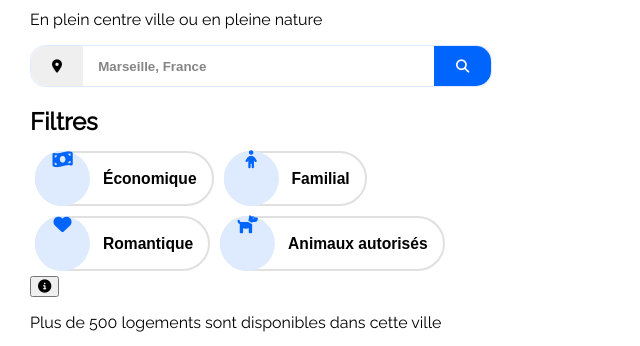
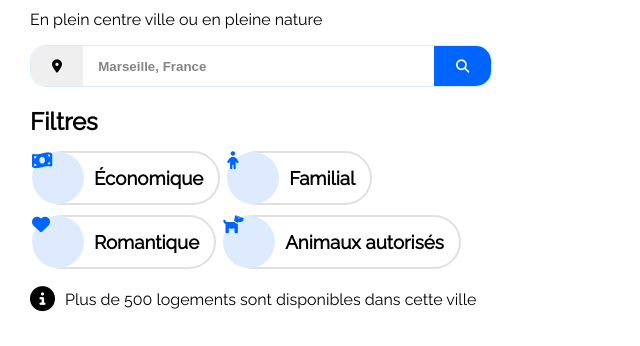
Before and after one commit to RomainCourcelle/RomainCourcelle_2_05022021, a plain HTML site: page index.html in a window 1280 px wide. Shown: the part 117-463 px from the top of the page, without its empty margins (0-640 px from the left). Drawn offline with Linux system fonts and the light colour scheme.

Commit message:
Bloc informations

```diff
--- a/css/style.css
+++ b/css/style.css
@@ -74,7 +74,7 @@ section
 .boutton_header
 {
     cursor: pointer;
-    height: 55px;
+    height: 50px;
     margin: 5px;
     padding: 0;
     display: flex;
@@ -93,9 +93,9 @@ section
 .bout_filtre
 {
     font-size: large;
-    margin: -2px;
-    width: 55px;
-    height: 55px;
+    margin: -5px;
+    width: 52px;
+    height: 52px;
     display: flex;
     align-items: center;
     justify-content: center;
@@ -103,4 +103,17 @@ section
     color: #0065FC;
     background-color: #DEEBFF;
 }
+
+#bloc_information
+{
+
+    display: flex;
+    flex-direction: row;
+    align-items: center;
+}
+.bout_info
+{
+    font-size: 25px;
+    margin-right: 10px;
+}
 /* Body Fin */
--- a/index.html
+++ b/index.html
@@ -21,7 +21,7 @@
         <h1>Trouver votre hébergement pour des vacances de rêve</h1>
         <p>En plein centre ville ou en pleine nature</p>
 
-        <form id="form_recherche" action="">
+        <form id="form_recherche" action="#">
             <button id="loca_recherche"><i class="fas fa-map-marker-alt"></i></button>
             <input id="input_recherche" type="text" placeholder="Marseille, France"> <!--Voir si c'est un Placeholder a mettre / titre ou non-->
             <button id="submit_recherche"><i class="fas fa-search"></i></button> <!--Icone sur mobile / "Rechercher" sans icone sur laptop -->
@@ -29,13 +29,13 @@
 
         <div id="bloc_filtre">
             <h2 class="titre_filtre">Filtres</h2>
-            <button class="boutton_header"><i class="fas fa-money-bill-wave bout_filtre"></i><h3 class="test">Économique</h3></button>
-            <button class="boutton_header"><i class="fas fa-child bout_filtre"></i><h3 class="test">Familial</h3></button>
-            <button class="boutton_header"><i class="fas fa-heart bout_filtre"></i><h3 class="test">Romantique</h3></button>
-            <button class="boutton_header"><i class="fas fa-dog bout_filtre"></i><h3 class="test">Animaux autorisés</h3></button>
+            <div class="boutton_header"><i class="fas fa-money-bill-wave bout_filtre"></i><h3 class="test">Économique</h3></div>
+            <div class="boutton_header"><i class="fas fa-child bout_filtre"></i><h3 class="test">Familial</h3></div>
+            <div class="boutton_header"><i class="fas fa-heart bout_filtre"></i><h3 class="test">Romantique</h3></div>
+            <div class="boutton_header"><i class="fas fa-dog bout_filtre"></i><h3 class="test">Animaux autorisés</h3></div>
         </div>
         <div id="bloc_information">
-            <button><i class="fas fa-info-circle"></i></button>
+            <i class="fas fa-info-circle bout_info"></i> <!--A voir avec mentor car # de maquette-->
             <p>Plus de 500 logements sont disponibles dans cette ville</p>
         </div>
     </section>
```
